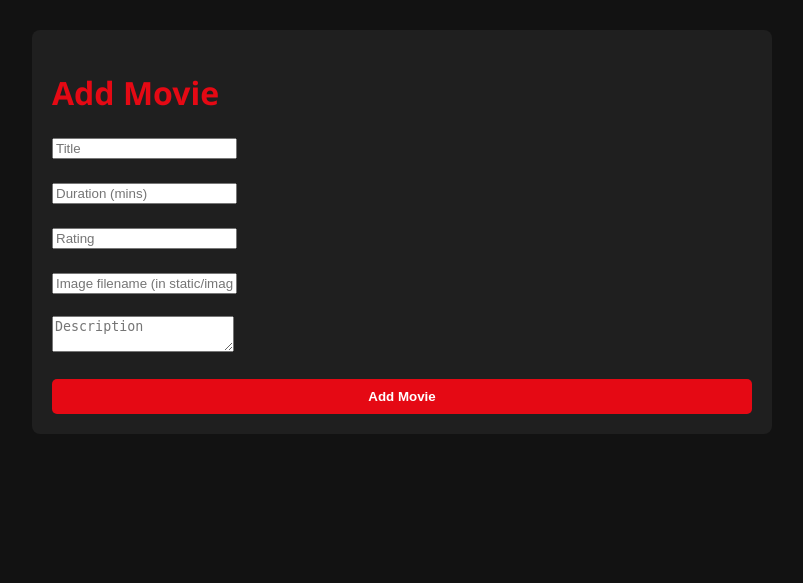
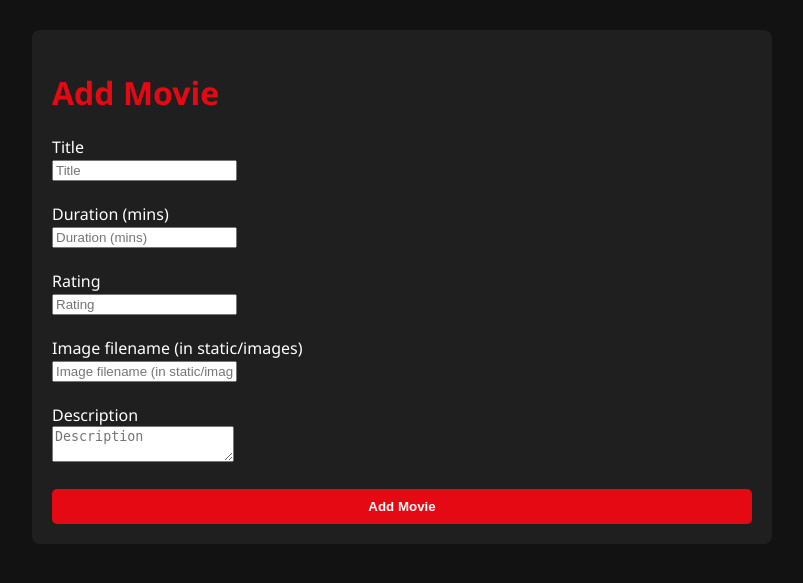
Before and after one commit to KeatYee/CloudCinema-Ticketing-System, a Flask app: template cloud-cinema-system/app/templates/admin_add_movie.html in a window 1280 px wide. Shown: the part 57-640 px from the top of the page, without its empty margins (238-1041 px from the left). Run offline with Flask 3, Linux system fonts and the light colour scheme; the template is opened without the code that fills it, so the values that code supplies are empty.

Commit message:
Update add movie

```diff
--- a/cloud-cinema-system/app/templates/admin_add_movie.html
+++ b/cloud-cinema-system/app/templates/admin_add_movie.html
@@ -21,11 +21,11 @@
     <div style="max-width:700px;margin:30px auto;padding:20px;background:#1f1f1f;border-radius:8px;">
         <h1 style="color:#e50914;">Add Movie</h1>
         <form method="POST">
-            <input name="title" placeholder="Title" required><br><br>
-            <input name="duration" placeholder="Duration (mins)" type="number" required><br><br>
-            <input name="rating" placeholder="Rating"><br><br>
-            <input name="image_url" placeholder="Image filename (in static/images)"><br><br>
-            <textarea name="description" placeholder="Description"></textarea><br><br>
+            <label>Title<br><input name="title" placeholder="Title" required></label><br><br>
+            <label>Duration (mins)<br><input name="duration" placeholder="Duration (mins)" type="number" required></label><br><br>
+            <label>Rating<br><input name="rating" placeholder="Rating"></label><br><br>
+            <label>Image filename (in static/images)<br><input name="image_url" placeholder="Image filename (in static/images)"></label><br><br>
+            <label>Description<br><textarea name="description" placeholder="Description"></textarea></label><br><br>
             <button class="btn-book" type="submit">Add Movie</button>
         </form>
     </div>
```
